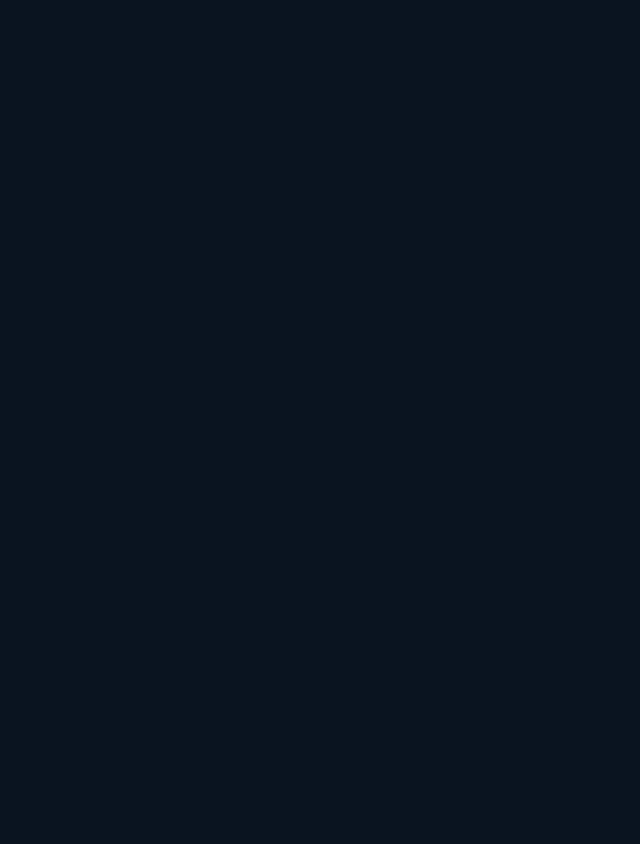
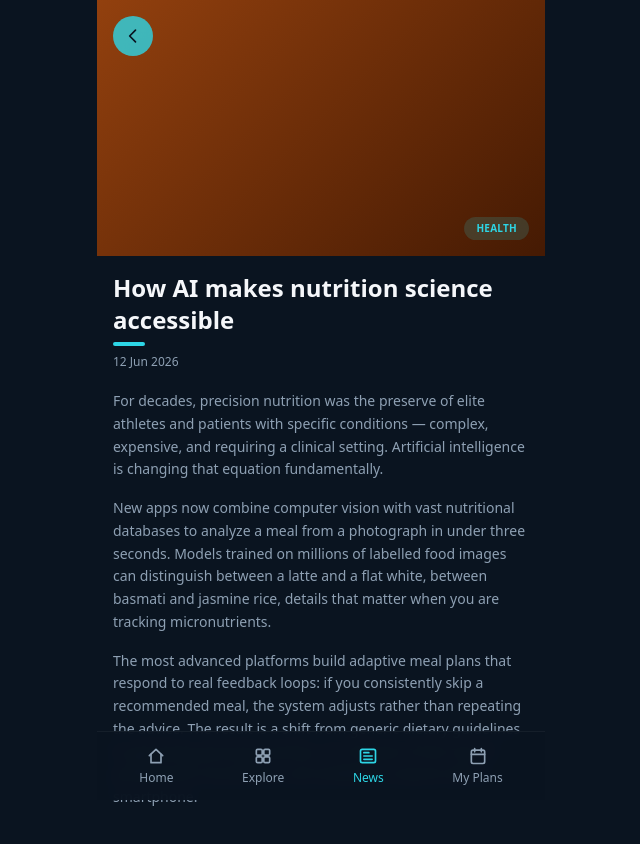
Before and after one commit to gkokko98/mosaic_ai_aggregator_demo, a React (Vite) app: page /news/ai-nutrition-science in a window 1280 px wide. Before the commit this address had no page. Shown: the top 844 px of the page, without its empty margins (319-959 px from the left). Before the commit the page ends 800 px from the top, so only its background shows below. Built offline with nearby package versions, Linux system fonts and the light colour scheme.

Commit message:
Add NewsArticle page with hero, title, date, and body
Adds a body field to NewsItem so articles have full text content,
wires up the /news/:id route, and suppresses the generic Header for
it the same way ServiceDetails already does for /app/:id.

```diff
--- a/src/App.tsx
+++ b/src/App.tsx
@@ -3,6 +3,7 @@ import { AppLayout } from "@/components/layout/AppLayout";
 import { Home } from "@/pages/Home";
 import { Explore } from "@/pages/Explore";
 import { News } from "@/pages/News";
+import { NewsArticle } from "@/pages/NewsArticle";
 import { MyPlans } from "@/pages/MyPlans";
 import { ServiceDetails } from "@/pages/ServiceDetails";
 
@@ -13,6 +14,7 @@ function App() {
         <Route index element={<Home />} />
         <Route path="explore" element={<Explore />} />
         <Route path="news" element={<News />} />
+        <Route path="news/:id" element={<NewsArticle />} />
         <Route path="my-plans" element={<MyPlans />} />
         <Route path="app/:id" element={<ServiceDetails />} />
       </Route>
--- a/src/components/layout/AppLayout.tsx
+++ b/src/components/layout/AppLayout.tsx
@@ -4,10 +4,11 @@ import { BottomNav } from "./BottomNav";
 
 export function AppLayout() {
   const isServiceDetails = useMatch("/app/:id");
+  const isNewsArticle = useMatch("/news/:id");
 
   return (
     <div className="mx-auto flex min-h-svh max-w-md flex-col bg-app-bg">
-      {!isServiceDetails && <Header />}
+      {!isServiceDetails && !isNewsArticle && <Header />}
       <main className="flex-1 overflow-y-auto px-4 pb-6">
         <Outlet />
       </main>
--- a/src/data/news.ts
+++ b/src/data/news.ts
@@ -8,6 +8,11 @@ export const news: NewsItem[] = [
     category: "health",
     image: "linear-gradient(135deg, #92400e 0%, #451a03 100%)",
     date: "12 Jun 2026",
+    body: [
+      "For decades, precision nutrition was the preserve of elite athletes and patients with specific conditions — complex, expensive, and requiring a clinical setting. Artificial intelligence is changing that equation fundamentally.",
+      "New apps now combine computer vision with vast nutritional databases to analyze a meal from a photograph in under three seconds. Models trained on millions of labelled food images can distinguish between a latte and a flat white, between basmati and jasmine rice, details that matter when you are tracking micronutrients.",
+      "The most advanced platforms build adaptive meal plans that respond to real feedback loops: if you consistently skip a recommended meal, the system adjusts rather than repeating the advice. The result is a shift from generic dietary guidelines to genuinely personal nutrition, at a fraction of the cost of professional consultation, and available to anyone with a smartphone.",
+    ],
   },
   {
     id: "algorithm-bedtime-stories",
@@ -15,6 +20,11 @@ export const news: NewsItem[] = [
     category: "kids",
     image: "linear-gradient(135deg, #1e1b4b 0%, #4c1d95 100%)",
     date: "10 Jun 2026",
+    body: [
+      "The ritual of the bedtime story is one of childhood's most universal experiences, and one of the hardest for busy parents to sustain night after night. AI is stepping in not to replace that ritual but to make it infinitely sustainable.",
+      "Platforms like Moonkid generate original stories on demand, calibrated to a child's age, interests, and even their emotional state that day. A child who had a difficult day at school can be offered a story about resilience; one who is excited about a birthday can hear a celebration tale.",
+      "The technology pairs story generation with voice synthesis and ambient sound design, producing an experience that researchers describe as measurably calming, with children falling asleep faster than with recorded audiobooks.",
+    ],
   },
   {
     id: "ai-tutors-classroom",
@@ -22,6 +32,11 @@ export const news: NewsItem[] = [
     category: "education",
     image: "linear-gradient(135deg, #164e63 0%, #0e7490 100%)",
     date: "6 Jun 2026",
+    body: [
+      "Every classroom has the same structural problem: one teacher, twenty-five different learning paces. AI tutors are increasingly being deployed as a way to close that gap without asking teachers to be twenty-five places at once.",
+      "Modern language-tutoring apps listen to a student's pronunciation, track which grammar patterns keep tripping them up, and quietly resurface those exact patterns in later exercises until they stick. The pacing adapts session to session, so a fast learner is never bored and a struggling one is never overwhelmed.",
+      "Teachers who have piloted these tools report the biggest shift isn't test scores, but time: freed from repeating the same explanation five times a class, they get to spend it on the students who need a human, not a hint.",
+    ],
   },
   {
     id: "generative-tools-creators",
@@ -29,5 +44,10 @@ export const news: NewsItem[] = [
     category: "ai-tools",
     image: "linear-gradient(135deg, #6d28d9 0%, #db2777 100%)",
     date: "2 Jun 2026",
+    body: [
+      "A few years ago, generating a usable illustration or a polished piece of writing from scratch meant hours of work or a commissioned freelancer. Today it can mean a well-worded prompt and a few seconds of waiting.",
+      "Creators are folding these tools into every stage of their workflow: moodboards for a pitch, rough drafts of a script, quick variations on a logo before a client call. The tools aren't replacing the creative decision, they're compressing the distance between an idea and something you can actually look at.",
+      "What's changed recently isn't just quality, it's speed of iteration. Creators describe trying ten directions in the time it used to take to rough out one, which shifts the real skill from execution to knowing which of the ten is worth pursuing.",
+    ],
   },
 ];
--- a/src/data/types.ts
+++ b/src/data/types.ts
@@ -26,4 +26,5 @@ export interface NewsItem {
   category: CategoryId;
   image: string;
   date: string;
+  body: string[];
 }
--- /dev/null
+++ b/src/pages/NewsArticle.tsx
@@ -0,0 +1,49 @@
+import { useNavigate, useParams } from "react-router-dom";
+import { news } from "@/data/news";
+import { CategoryBadge } from "@/components/CategoryBadge";
+import { ChevronLeftIcon } from "@/components/icons";
+
+export function NewsArticle() {
+  const { id } = useParams();
+  const navigate = useNavigate();
+  const item = news.find((n) => n.id === id);
+
+  if (!item) {
+    return <p className="pt-16 text-center text-sm text-text-secondary">Article not found.</p>;
+  }
+
+  return (
+    <div className="flex flex-col pb-2">
+      <div
+        className="relative -mx-4 h-64 shrink-0 bg-surface"
+        style={{ backgroundImage: item.image, backgroundSize: "cover" }}
+      >
+        <button
+          type="button"
+          aria-label="Go back"
+          onClick={() => navigate(-1)}
+          className="absolute left-4 top-4 flex h-10 w-10 items-center justify-center rounded-full bg-accent/80 text-app-bg backdrop-blur-sm"
+        >
+          <ChevronLeftIcon className="h-5 w-5" />
+        </button>
+        <div className="absolute bottom-4 right-4">
+          <CategoryBadge category={item.category} />
+        </div>
+      </div>
+
+      <div className="mt-4">
+        <h1 className="text-2xl font-bold text-text-primary">{item.title}</h1>
+        <span className="mt-1.5 block h-1 w-8 rounded-full bg-accent" />
+        <p className="mt-2 text-xs text-text-secondary">{item.date}</p>
+      </div>
+
+      <div className="mt-5 flex flex-col gap-4">
+        {item.body.map((paragraph, i) => (
+          <p key={i} className="text-sm leading-relaxed text-text-secondary">
+            {paragraph}
+          </p>
+        ))}
+      </div>
+    </div>
+  );
+}
```
Also changed, not shown: design_screenshots/news_article_page.png (added).
